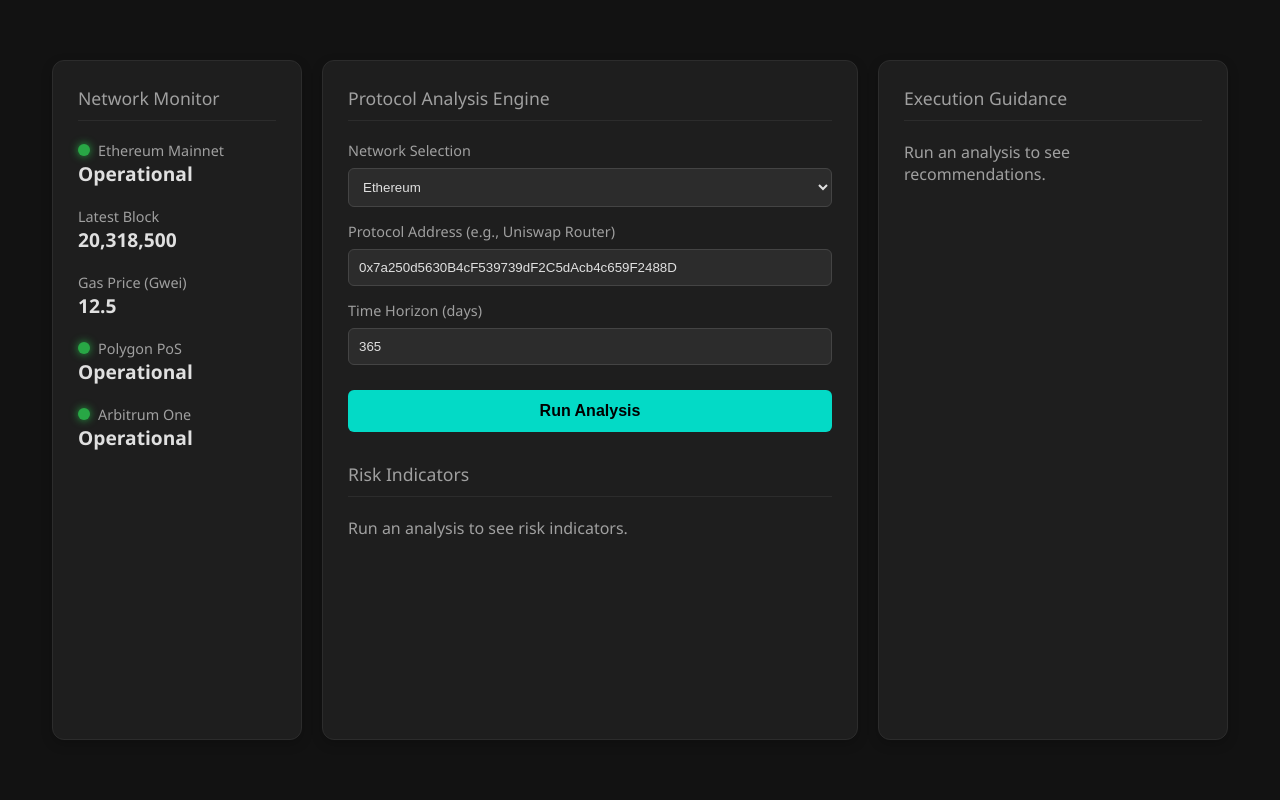
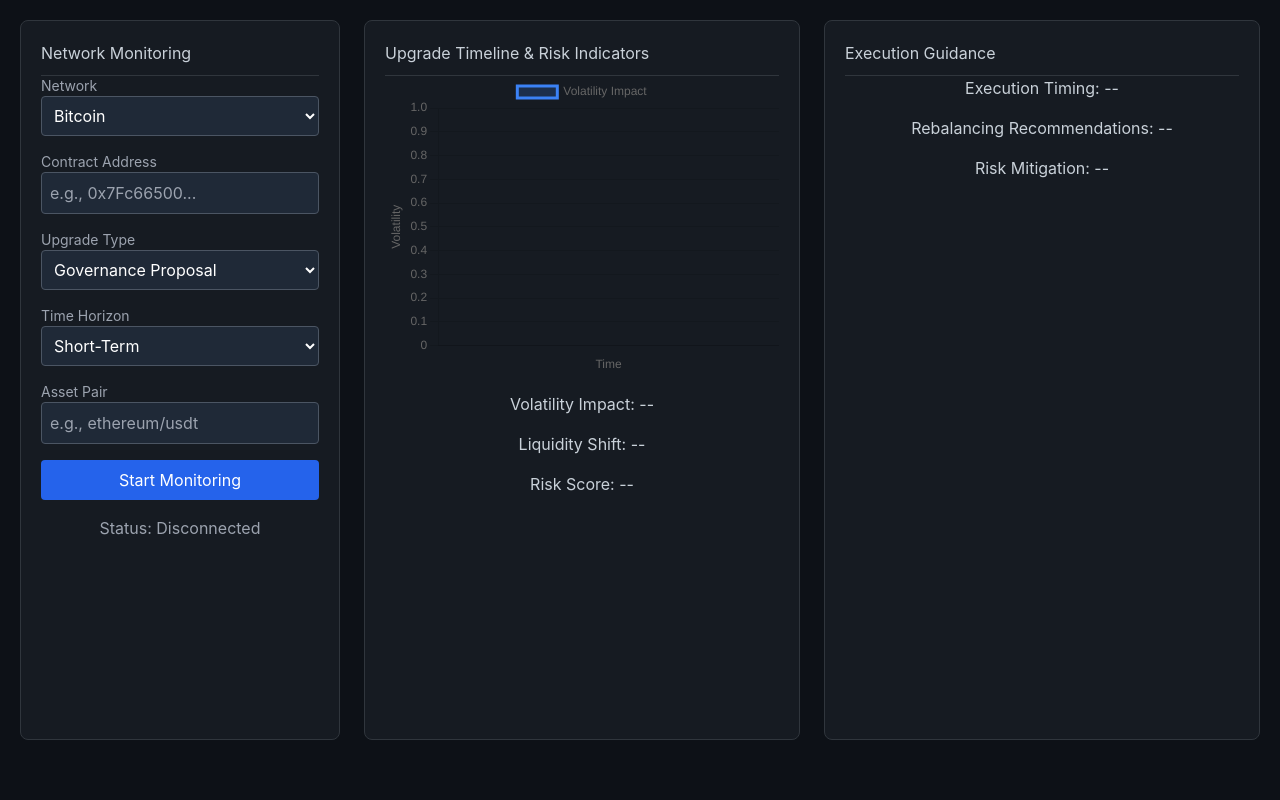
Before and after one commit to Anju-rishi/test, a FastAPI app: page / in a window 1280 px wide. Run offline with FastAPI, Linux system fonts and the light colour scheme; some libraries are stand-ins or nearby versions.

Commit message:
Update index.html

```diff
--- a/templates/index.html
+++ b/templates/index.html
@@ -4,295 +4,216 @@
     <meta charset="UTF-8">
     <meta name="viewport" content="width=device-width, initial-scale=1.0">
     <title>Protocol Upgrade Monitor</title>
+    <script src="https://cdn.tailwindcss.com"></script>
+    <script src="https://cdn.jsdelivr.net/npm/chart.js"></script>
     <style>
-        :root {
-            --bg-color: #121212;
-            --surface-color: #1e1e1e;
-            --primary-color: #03dac6;
-            --on-surface: #e0e0e0;
-            --on-surface-secondary: #a0a0a0;
-            --border-color: #2c2c2c;
-            --font-family: 'Segoe UI', 'Roboto', 'Oxygen', 'Ubuntu', sans-serif;
-        }
         body {
-            background-color: var(--bg-color);
-            color: var(--on-surface);
-            font-family: var(--font-family);
+            background-color: #0d1117;
+            color: #c9d1d9;
+            font-family: -apple-system, BlinkMacSystemFont, "Segoe UI", sans-serif;
             margin: 0;
-            display: flex;
-            justify-content: center;
-            align-items: center;
             min-height: 100vh;
+            padding: 20px;
         }
         .container {
             display: grid;
-            grid-template-columns: 250px 1fr 350px;
-            gap: 20px;
-            width: 95%;
+            grid-template-columns: 320px 1fr 1fr;
+            gap: 24px;
+            width: 100%;
             max-width: 1400px;
             height: 90vh;
-            padding: 20px;
-            box-sizing: border-box;
+            margin: 0 auto;
         }
         .panel {
-            background-color: var(--surface-color);
-            border-radius: 12px;
-            padding: 25px;
-            border: 1px solid var(--border-color);
-            overflow-y: auto;
-            box-shadow: 0 4px 12px rgba(0,0,0,0.2);
+            background-color: #161b22;
+            border: 1px solid #30363d;
+            border-radius: 8px;
+            padding: 20px;
+            display: flex;
+            flex-direction: column;
         }
-        h1, h2, h3 { margin-top: 0; }
-        h2 { color: var(--on-surface-secondary); font-weight: 500; font-size: 1.1rem; border-bottom: 1px solid var(--border-color); padding-bottom: 10px; margin-bottom: 20px;}
-        /* Left Panel: Monitor */
-        .monitor-item { margin-bottom: 20px; }
-        .monitor-item .label { font-size: 0.9rem; color: var(--on-surface-secondary); }
-        .monitor-item .value { font-size: 1.2rem; font-weight: bold; color: var(--on-surface); }
-        .status-dot { height: 12px; width: 12px; background-color: #28a745; border-radius: 50%; display: inline-block; margin-right: 8px; box-shadow: 0 0 8px #28a745;}
-
-        /* Center Panel: Controls & Timeline */
-        .form-group { margin-bottom: 15px; }
-        .form-group label { display: block; margin-bottom: 8px; color: var(--on-surface-secondary); font-size: 0.9rem;}
-        .form-group input, .form-group select {
-            width: 100%;
-            padding: 10px;
-            background-color: #2c2c2c;
-            border: 1px solid #444;
-            border-radius: 6px;
-            color: var(--on-surface);
-            box-sizing: border-box;
+        h2 {
+            color: #c9d1d9;
+            border-bottom: 1px solid #30363d;
+            padding-bottom: 10px;
+            margin-bottom: 20px;
         }
-        .submit-btn {
-            width: 100%;
-            padding: 12px;
-            background-color: var(--primary-color);
-            color: #000;
-            border: none;
-            border-radius: 6px;
-            font-size: 1rem;
-            font-weight: bold;
-            cursor: pointer;
-            transition: background-color 0.3s ease;
-            margin-top: 10px;
+        .chart-container {
+            position: relative;
+            height: 300px;
+            flex-grow: 1;
         }
-        .submit-btn:hover { background-color: #018786; }
-        .submit-btn:disabled { background-color: #444; color: #888; cursor: not-allowed;}
-        .loader { text-align: center; display: none; margin-top: 20px; }
-        #timeline { margin-top: 30px; }
-
-        /* Right Panel: Guidance */
-        .output-card {
-            background-color: #2a2a2a;
-            border-left: 4px solid var(--primary-color);
-            padding: 15px;
-            margin-bottom: 15px;
-            border-radius: 0 8px 8px 0;
-        }
-        .output-card .label { color: var(--on-surface-secondary); font-size: 0.9rem; margin-bottom: 5px; }
-        .output-card .value { font-size: 1.1rem; font-weight: 500;}
-        #risk-score-value { font-size: 2.5rem; font-weight: bold; }
-        #risk-score-card .value { text-align: center; }
     </style>
 </head>
 <body>
-
     <div class="container">
-        <!-- LEFT PANEL -->
         <div class="panel">
-            <h2>Network Monitor</h2>
-            <div class="monitor-item">
-                <div class="label"><span class="status-dot"></span>Ethereum Mainnet</div>
-                <div class="value">Operational</div>
+            <h2>Network Monitoring</h2>
+            <div class="space-y-4">
+                <div>
+                    <label for="network" class="block text-sm text-gray-400">Network</label>
+                    <select id="network" class="w-full p-2 bg-gray-800 border border-gray-600 rounded text-white">
+                        <option value="bitcoin">Bitcoin</option>
+                        <option value="ethereum">Ethereum</option>
+                        <option value="polygon">Polygon</option>
+                        <option value="arbitrum">Arbitrum</option>
+                    </select>
                 </div>
-            <div class="monitor-item">
-                <div class="label">Latest Block</div>
-                <div class="value">20,318,500</div>
+                <div>
+                    <label for="contract" class="block text-sm text-gray-400">Contract Address</label>
+                    <input type="text" id="contract" placeholder="e.g., 0x7Fc66500..." class="w-full p-2 bg-gray-800 border border-gray-600 rounded text-white">
                 </div>
-            <div class="monitor-item">
-                <div class="label">Gas Price (Gwei)</div>
-                <div class="value">12.5</div>
+                <div>
+                    <label for="upgrade-type" class="block text-sm text-gray-400">Upgrade Type</label>
+                    <select id="upgrade-type" class="w-full p-2 bg-gray-800 border border-gray-600 rounded text-white">
+                        <option value="governance">Governance Proposal</option>
+                        <option value="implementation">Implementation Upgrade</option>
+                        <option value="parameter">Parameter Change</option>
+                    </select>
                 </div>
-             <div class="monitor-item">
-                <div class="label"><span class="status-dot"></span>Polygon PoS</div>
-                <div class="value">Operational</div>
+                <div>
+                    <label for="time-horizon" class="block text-sm text-gray-400">Time Horizon</label>
+                    <select id="time-horizon" class="w-full p-2 bg-gray-800 border border-gray-600 rounded text-white">
+                        <option value="short">Short-Term</option>
+                        <option value="long">Long-Term</option>
+                    </select>
                 </div>
-            <div class="monitor-item">
-                <div class="label"><span class="status-dot"></span>Arbitrum One</div>
-                <div class="value">Operational</div>
+                <div>
+                    <label for="asset-pair" class="block text-sm text-gray-400">Asset Pair</label>
+                    <input type="text" id="asset-pair" placeholder="e.g., ethereum/usdt" class="w-full p-2 bg-gray-800 border border-gray-600 rounded text-white">
+                </div>
+                <button id="start-monitoring" class="w-full py-2 bg-blue-600 text-white rounded hover:bg-blue-700 transition-colors">Start Monitoring</button>
+                <div id="status" class="text-center mt-4 text-gray-400">Status: Disconnected</div>
             </div>
         </div>
 
-        <!-- CENTER PANEL -->
         <div class="panel">
-            <h2>Protocol Analysis Engine</h2>
-            <form id="monitor-form">
-                <div class="form-group">
-                    <label for="network">Network Selection</label>
-                    <select id="network" name="network">
-                        <option value="ethereum" data-token="ethereum" data-query="#Ethereum OR $ETH">Ethereum</option>
-                        <option value="polygon" data-token="matic-network" data-query="#Polygon OR $MATIC">Polygon</option>
-                        <option value="arbitrum" data-token="arbitrum" data-query="#Arbitrum OR $ARB">Arbitrum</option>
-                    </select>
+            <h2>Upgrade Timeline & Risk Indicators</h2>
+            <div class="space-y-4 flex-grow">
+
+                <div class="chart-container">
+                    <canvas id="volatilityChart"></canvas>
                 </div>
-                <div class="form-group">
-                    <label for="address">Protocol Address (e.g., Uniswap Router)</label>
-                    <input type="text" id="address" name="address" value="0x7a250d5630B4cF539739dF2C5dAcb4c659F2488D">
-                </div>
-                <div class="form-group">
-                    <label for="horizon">Time Horizon (days)</label>
-                    <input type="number" id="horizon" name="horizon" value="365">
-                </div>
-                <button type="submit" id="submit-btn" class="submit-btn">Run Analysis</button>
-            </form>
-            <div id="loader" class="loader">
-                <p>Analyzing on-chain data, social sentiment, and market signals...</p>
-                <div class="spinner"></div> <!-- Add a CSS spinner if you like -->
-            </div>
-            <div id="timeline">
-                <h2>Risk Indicators</h2>
-                <div id="results-placeholder"><p style="color: var(--on-surface-secondary);">Run an analysis to see risk indicators.</p></div>
-                <div id="results-display" style="display: none;">
-                    <div class="output-card" id="risk-score-card">
-                        <div class="label">Upgrade Risk Score</div>
-                        <div class="value" id="risk-score-value">--</div>
-                    </div>
-                     <div class="output-card">
-                        <div class="label">Expected Volatility (Daily)</div>
-                        <div class="value" id="volatility-value">--</div>
-                    </div>
-                     <div class="output-card">
-                        <div class="label">Social Sentiment Score</div>
-                        <div class="value" id="sentiment-value">--</div>
-                    </div>
-                    <div class="output-card">
-                        <div class="label">Predicted Liquidity Shift</div>
-                        <div class="value" id="liquidity-value">--</div>
-                    </div>
-                     <div class="output-card">
-                        <div class="label">Data Source</div>
-                        <div class="value" id="source-value">--</div>
-                    </div>
-                </div>
+                <div id="volatility-impact" class="text-center">Volatility Impact: --</div>
+                <div id="liquidity-shift" class="text-center">Liquidity Shift: --</div>
+                <div id="risk-threshold" class="text-center">Risk Score: --</div>
             </div>
         </div>
 
-        <!-- RIGHT PANEL -->
         <div class="panel">
             <h2>Execution Guidance</h2>
-            <div id="guidance-placeholder"><p style="color: var(--on-surface-secondary);">Run an analysis to see recommendations.</p></div>
-            <div id="guidance-display" style="display: none;">
-                <div class="output-card">
-                    <div class="label">Optimal Entry/Exit Window</div>
-                    <div class="value" id="timing-value">--</div>
-                </div>
-                <div class="output-card">
-                    <div class="label">Portfolio Rebalancing Recommendation</div>
-                    <div class="value" id="rebalancing-value">--</div>
-                </div>
-                <div class="output-card">
-                    <div class="label">Risk Mitigation Strategy</div>
-                    <div class="value" id="mitigation-value">--</div>
-                </div>
+            <div class="space-y-4 flex-grow">
+                <div id="execution-timing" class="text-center">Execution Timing: --</div>
+                <div id="rebalancing-recommendations" class="text-center">Rebalancing Recommendations: --</div>
+                <div id="risk-mitigation" class="text-center">Risk Mitigation: --</div>
             </div>
         </div>
     </div>
 
     <script>
-    const form = document.getElementById('monitor-form');
-    const submitBtn = document.getElementById('submit-btn');
-    const loader = document.getElementById('loader');
+        const startMonitoringBtn = document.getElementById('start-monitoring');
+        const statusEl = document.getElementById('status');
+        let websocket;
 
-    // Result display elements
-    const resultsPlaceholder = document.getElementById('results-placeholder');
-    const resultsDisplay = document.getElementById('results-display');
-    const guidancePlaceholder = document.getElementById('guidance-placeholder');
-    const guidanceDisplay = document.getElementById('guidance-display');
-
-    // Output fields
-    const riskScoreEl = document.getElementById('risk-score-value');
-    const volatilityEl = document.getElementById('volatility-value');
-    const sentimentEl = document.getElementById('sentiment-value');
-    const liquidityEl = document.getElementById('liquidity-value');
-    const sourceEl = document.getElementById('source-value');
-    const timingEl = document.getElementById('timing-value');
-    const rebalancingEl = document.getElementById('rebalancing-value');
-    const mitigationEl = document.getElementById('mitigation-value');
-
-    form.addEventListener('submit', async (e) => {
-        e.preventDefault();
-
-        // 1. Show loader and disable button
-        loader.style.display = 'block';
-        submitBtn.disabled = true;
-        submitBtn.textContent = 'Analyzing...';
-        resultsPlaceholder.style.display = 'none';
-        guidancePlaceholder.style.display = 'none';
-        resultsDisplay.style.display = 'none';
-        guidanceDisplay.style.display = 'none';
-
-        // 2. Gather form data
-        const networkSelect = document.getElementById('network');
-        const selectedOption = networkSelect.options[networkSelect.selectedIndex];
-
-        const payload = {
-            network: networkSelect.value,
-            token_id_coingecko: selectedOption.dataset.token,
-            twitter_query: selectedOption.dataset.query,
-            time_horizon_days: parseInt(document.getElementById('horizon').value)
-        };
-
-        // 3. Make API Call
-        try {
-            const response = await fetch('/api/monitor', {
-                method: 'POST',
-                headers: {
-                    'Content-Type': 'application/json'
+        const volatilityCtx = document.getElementById('volatilityChart').getContext('2d');
+        const volatilityChart = new Chart(volatilityCtx, {
+            type: 'line',
+            data: {
+                labels: [],
+                datasets: [{
+                    label: 'Volatility Impact',
+                    data: [],
+                    borderColor: 'rgba(59, 130, 246, 1)',
+                    backgroundColor: 'rgba(59, 130, 246, 0.2)',
+                    fill: true,
+                    tension: 0.4
+                }]
             },
-                body: JSON.stringify(payload)
-            });
-
-            if (!response.ok) {
-                const errorData = await response.json();
-                throw new Error(errorData.detail || 'An unknown error occurred.');
+            options: {
+                responsive: true,
+                maintainAspectRatio: false,
+                scales: {
+                    y: { beginAtZero: true, title: { display: true, text: 'Volatility' } },
+                    x: { title: { display: true, text: 'Time' } }
                 }
-
-            const data = await response.json();
-
-            // 4. Update UI with results
-            updateUI(data);
-
-        } catch (error) {
-            console.error('Error:', error);
-            alert('Failed to run analysis: ' + error.message);
-            resultsPlaceholder.style.display = 'block';
-            guidancePlaceholder.style.display = 'block';
-        } finally {
-            // 5. Hide loader and re-enable button
-            loader.style.display = 'none';
-            submitBtn.disabled = false;
-            submitBtn.textContent = 'Run Analysis';
             }
         });
 
+        function connectWebSocket() {
+            if (websocket && websocket.readyState === WebSocket.OPEN) return;
+
+            const wsProtocol = window.location.protocol === 'https:' ? 'wss:' : 'ws:';
+            const queryParams = new URLSearchParams({
+                network: document.getElementById('network').value,
+                contract: document.getElementById('contract').value,
+                upgradeType: document.getElementById('upgrade-type').value,
+                timeHorizon: document.getElementById('time-horizon').value,
+                assetPair: document.getElementById('asset-pair').value
+            }).toString();
+            websocket = new WebSocket(`${wsProtocol}//${window.location.host}/ws/monitor?${queryParams}`);
+
+            websocket.onopen = () => {
+                statusEl.textContent = 'Status: Connected';
+                startMonitoringBtn.textContent = 'Stop Monitoring';
+            };
+
+            websocket.onmessage = (event) => {
+                const data = JSON.parse(event.data);
+                updateUI(data);
+            };
+
+            websocket.onclose = () => {
+                statusEl.textContent = 'Status: Disconnected';
+                startMonitoringBtn.textContent = 'Start Monitoring';
+                if (websocket) websocket = null;
+            };
+
+            websocket.onerror = (error) => {
+                console.error('WebSocket error:', error);
+                websocket.close();
+            };
+        }
+
+        function disconnectWebSocket() {
+            if (websocket) {
+                websocket.close();
+                websocket = null;
+            }
+        }
+
         function updateUI(data) {
-        // Center Panel
-        riskScoreEl.textContent = data.upgrade_risk_score;
-        volatilityEl.textContent = `${data.expected_volatility_impact}%`;
-        sentimentEl.textContent = data.sentiment_score;
-        liquidityEl.textContent = data.liquidity_shift_prediction;
-        sourceEl.textContent = data.source;
-        sourceEl.style.color = data.source === 'Live Data' ? '#03dac6' : '#ffab00';
 
-        // Right Panel
-        timingEl.textContent = data.execution_timing;
-        rebalancingEl.textContent = data.portfolio_rebalancing_recommendations;
-        mitigationEl.textContent = data.risk_mitigation_strategies;
+            const riskThreshold = data.expected_volatility_impact ? Math.min(50 + (data.expected_volatility_impact * 10), 100) : '--';
 
-        // Show the results
-        resultsDisplay.style.display = 'block';
-        guidanceDisplay.style.display = 'block';
+            document.getElementById('risk-score').textContent = `Risk Score: ${data.upgrade_risk_score || '--'}`;
+            document.getElementById('volatility-impact').textContent = `Volatility Impact: ${data.expected_volatility_impact || '--'}`;
+            document.getElementById('liquidity-shift').textContent = `Liquidity Shift: ${data.liquidity_shift_prediction || '--'}`;
+            document.getElementById('risk-threshold').textContent = `Calculated Risk Threshold: ${riskThreshold}`;
+            document.getElementById('execution-timing').textContent = `Execution Timing: ${data.execution_timing || '--'}`;
+            document.getElementById('rebalancing-recommendations').textContent = `Rebalancing Recommendations: ${data.portfolio_rebalancing_recommendations || '--'}`;
+            document.getElementById('risk-mitigation').textContent = `Risk Mitigation: ${data.risk_mitigation_strategies || '--'}`;
+
+            const now = new Date().toLocaleTimeString();
+            if (volatilityChart.data.labels.length >= 20) {
+                volatilityChart.data.labels.shift();
+                volatilityChart.data.datasets[0].data.shift();
             }
+            volatilityChart.data.labels.push(now);
+            volatilityChart.data.datasets[0].data.push(data.expected_volatility_impact || 0);
+            volatilityChart.update();
+        }
+
+        startMonitoringBtn.addEventListener('click', () => {
+            if (startMonitoringBtn.textContent === 'Start Monitoring') {
+                connectWebSocket();
+            } else {
+                disconnectWebSocket();
+            }
+        });
+
+        window.onload = () => {
+
+        };
     </script>
-
 </body>
 </html>
```
Lines whose indentation alone changed are shown as unchanged.
